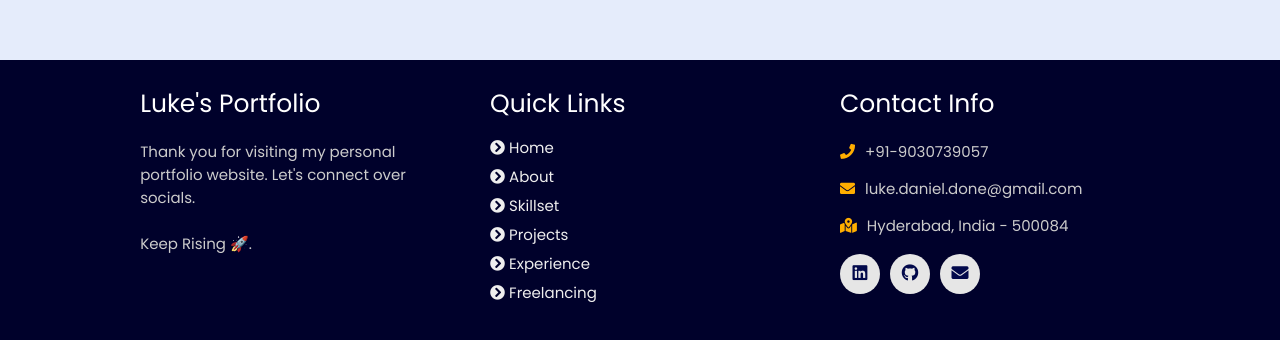
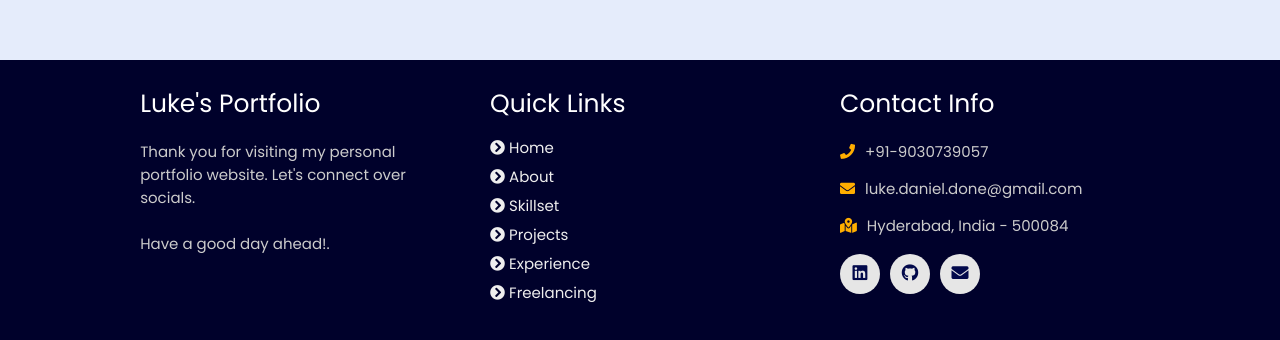
Before and after one commit to lukedanieldone/lukedanieldone.github.io, a plain HTML site: page index.html in a window 1280 px wide. Shown: the part 10574-10914 px from the top of the page. Drawn offline with nearby package versions, Linux system fonts and the light colour scheme; animation ran at ten frames a second.

Commit message:
Update index.html

```diff
--- a/index.html
+++ b/index.html
@@ -411,7 +411,7 @@
 
       <div class="box">
           <h3>Luke's Portfolio</h3>
-          <p>Thank you for visiting my personal portfolio website. Let's connect over socials. <br/> <br/> Keep Rising 🚀.</p>
+          <p>Thank you for visiting my personal portfolio website. Let's connect over socials. <br/> <br/> Have a good day ahead!.</p>
       </div>
 
       <div class="box">
```
